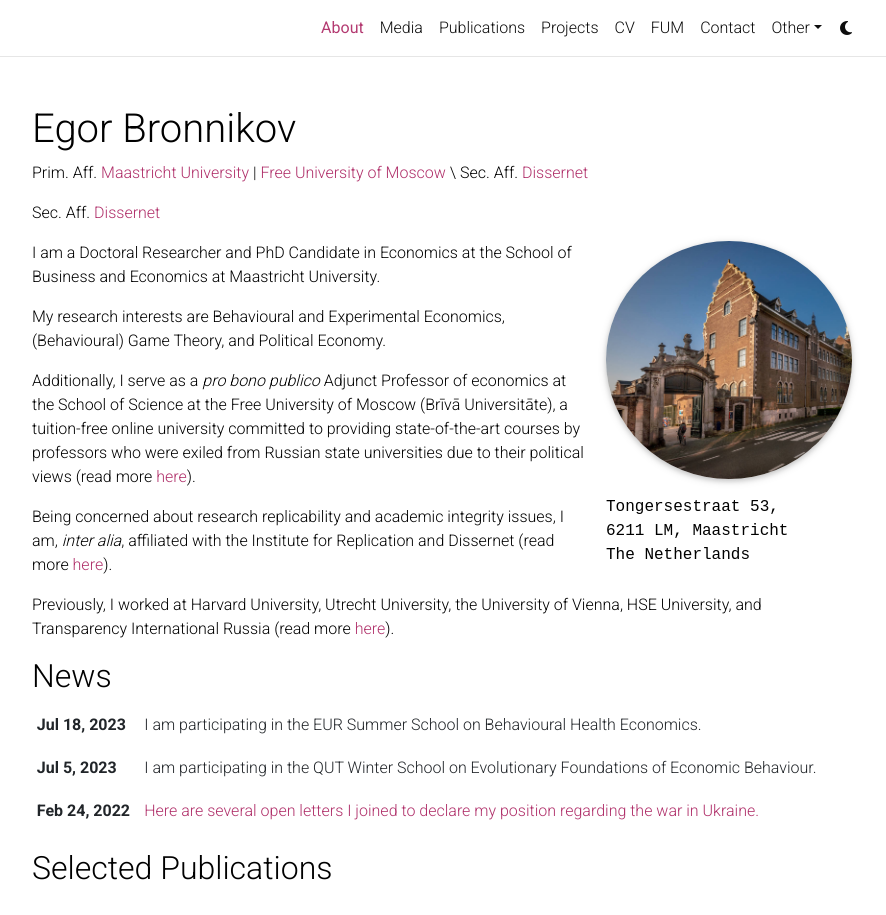
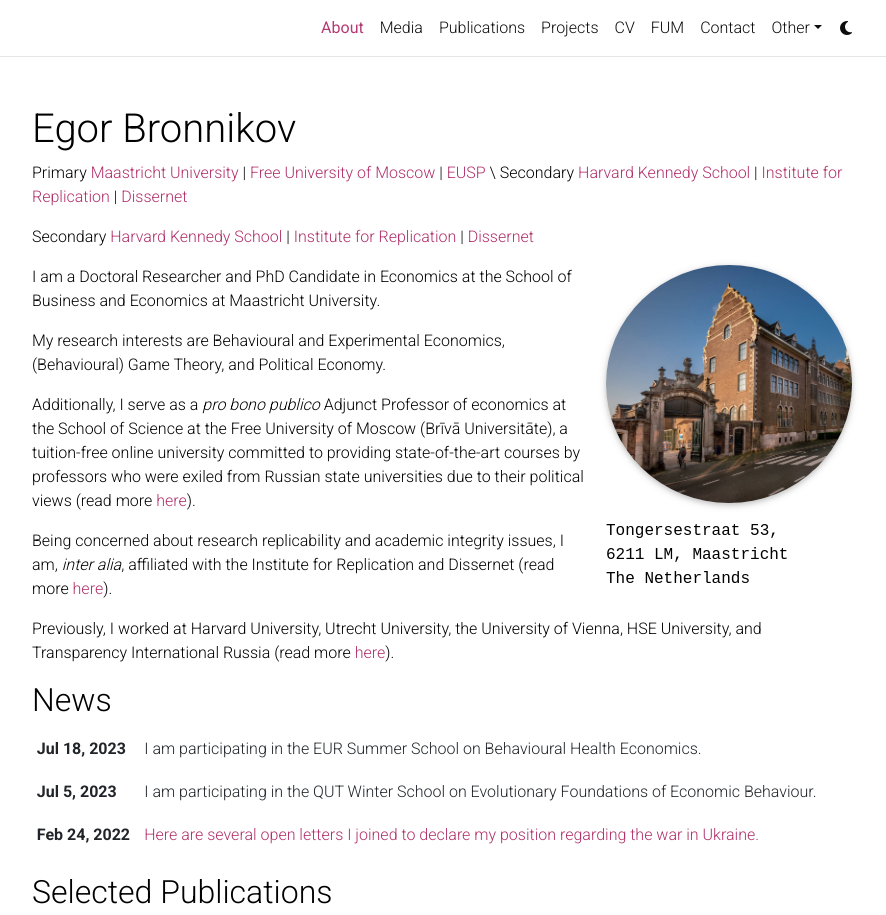
Before and after one commit to egorbronnikov/egorbronnikov.github.io, a Jekyll site: the page built from _pages/about.md, in a window 1280 px wide and 1113 px high, cut to the strip 0-915 px from the top of the window. Shown: the whole strip, without its empty margins (198-1084 px from the left). Built offline with Jekyll 4.4.1, drawn with Linux system fonts in a browser that asks for light colours; comment, search, counter and statistics services are not loaded; a style sheet for code colours, icons or effects is not loaded.

Commit message:
Update about.md

```diff
--- a/_pages/about.md
+++ b/_pages/about.md
@@ -2,8 +2,8 @@
 layout: about
 title: About
 permalink: /
-subtitle: Prim. Aff. <a href='https://www.maastrichtuniversity.nl/about-um/faculties/school-business-and-economics'>Maastricht University</a> | <a href='https://freemoscow.university/?lang=en'>Free University of Moscow</a>
-subtitle1: Sec. Aff. <a href='https://dissernet.org/about'>Dissernet</a>
+subtitle: Primary <a href='https://www.maastrichtuniversity.nl/about-um/faculties/school-business-and-economics'>Maastricht University</a> | <a href='https://freemoscow.university/?lang=en'>Free University of Moscow</a> | <a href='https://eusp.org/en/econ'>EUSP</a>
+subtitle1: Secondary <a href='https://shorensteincenter.org/'>Harvard Kennedy School</a> | <a href='https://i4replication.org/'>Institute for Replication</a> | <a href='https://dissernet.org/about'>Dissernet</a>
 
 profile:
   align: left  # right
```
